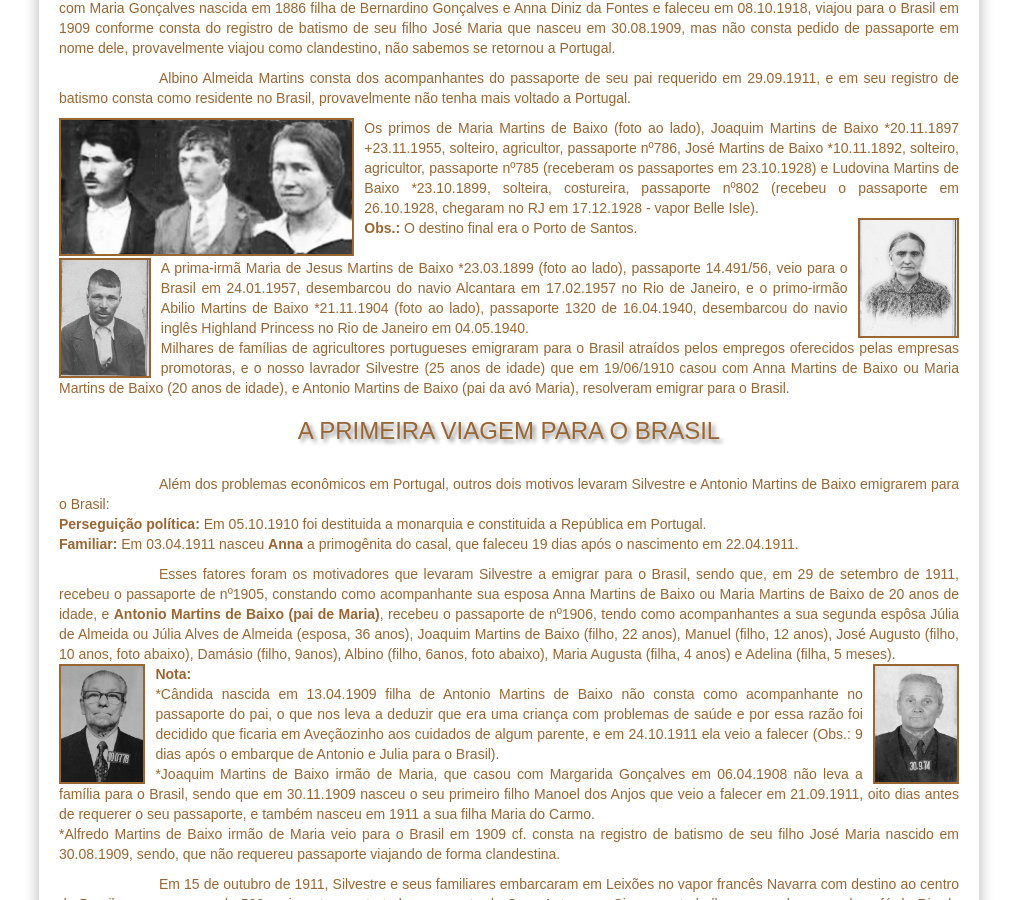
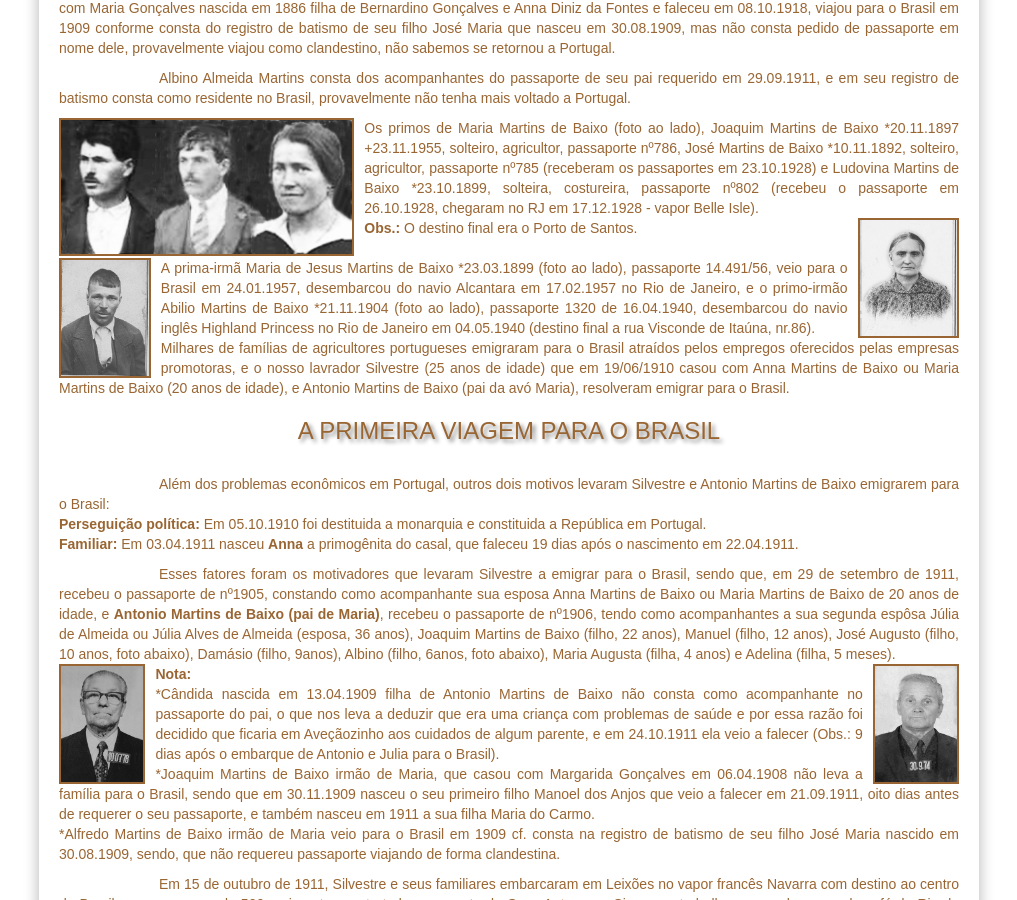
Before and after one commit to claudiovargas1955/claudiovargas1955.github.io, a Jekyll site: the page built from _pages/historia-de-silvestre.html, in a window 1280 px wide and 900 px high, scrolled down 8172 px. Shown: the whole window, without its empty margins (131-1148 px from the left). Built offline with Jekyll 4.4.1, drawn with Linux system fonts in a browser that asks for light colours; some web fonts are replaced.

Commit message:
Update historia-de-silvestre.html

```diff
--- a/_pages/historia-de-silvestre.html
+++ b/_pages/historia-de-silvestre.html
@@ -442,7 +442,8 @@ Jesus Martins de Baixo";/> <b>Obs.: </b>O destino final era o Porto de Santos. <
 
 A prima-irmã Maria de Jesus Martins de Baixo *23.03.1899 (foto ao lado), passaporte 14.491/56, veio para o Brasil em 24.01.1957,
 desembarcou do navio Alcantara em 17.02.1957 no Rio de Janeiro, e o primo-irmão Abilio Martins de Baixo *21.11.1904 (foto ao lado),
-passaporte 1320 de 16.04.1940, desembarcou do navio inglês Highland Princess no Rio de Janeiro em 04.05.1940.<br>
+passaporte 1320 de 16.04.1940, desembarcou do navio inglês Highland Princess no Rio de Janeiro em 04.05.1940 (destino final a rua Visconde
+de Itaúna, nr.86).<br>
 
 Milhares de famílias de agricultores portugueses emigraram para o Brasil atraídos pelos empregos oferecidos pelas empresas promotoras, e
 o nosso lavrador Silvestre (25 anos de idade) que em 19/06/1910 casou com Anna Martins de Baixo ou Maria Martins de Baixo (20 anos de
```
